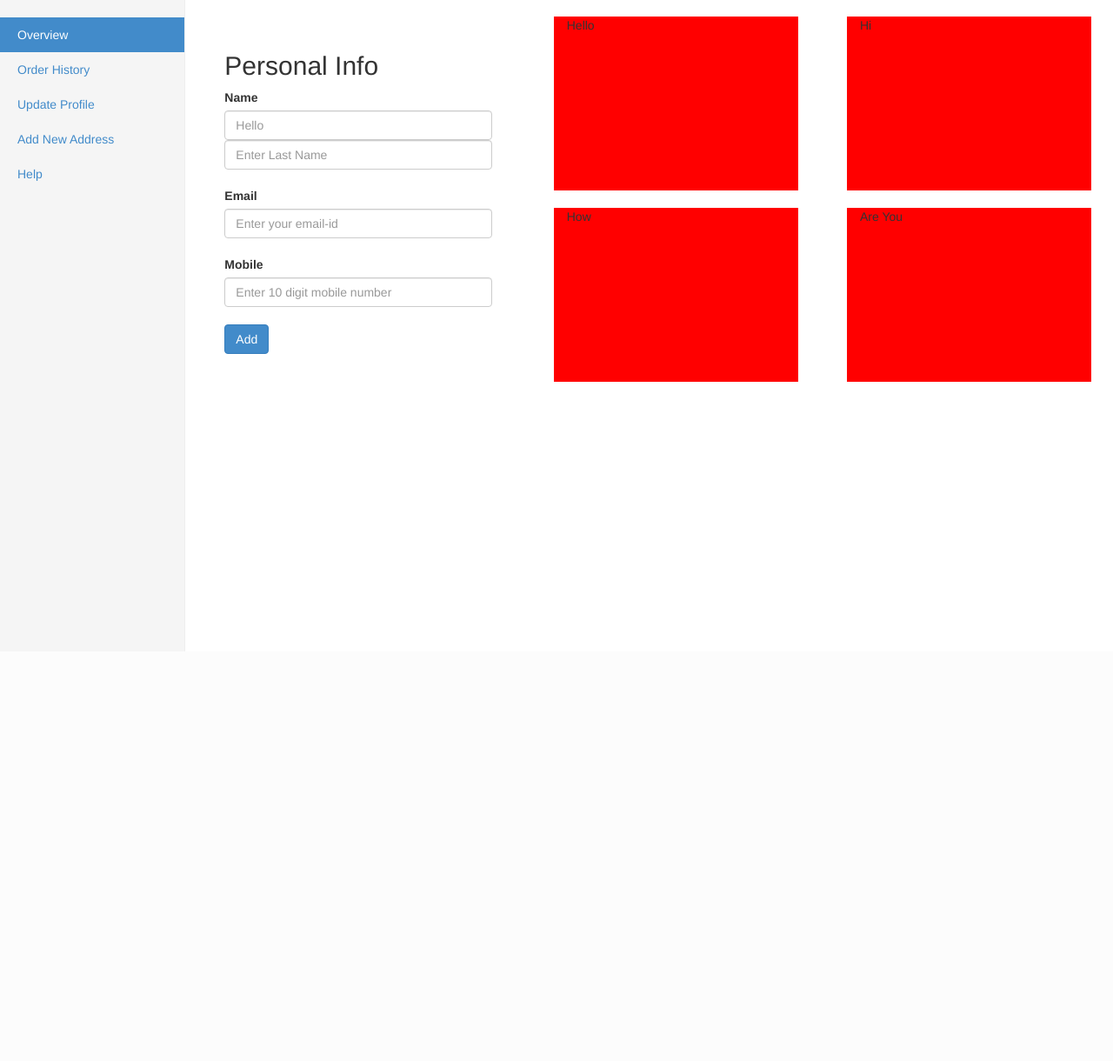
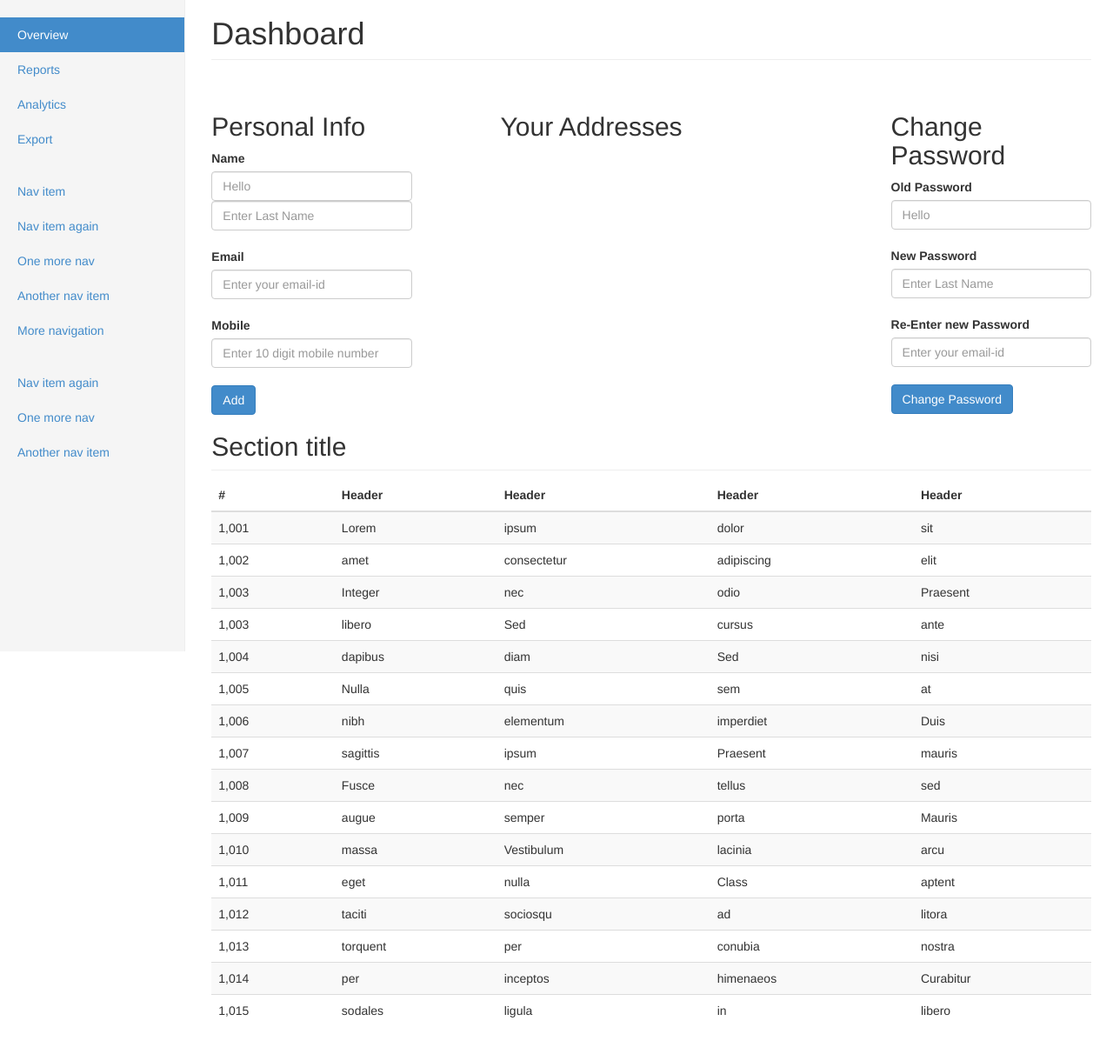
Before and after one commit to AbhinavTrips/framepicsSEN, a PHP site: page /dashboard.php in a window 1280 px wide. Shown: the part 51-1271 px from the top of the page at 87% size. Before the commit the page ends 800 px from the top, so only its background shows below. Run offline with PHP 8.4, Linux system fonts and the light colour scheme; some libraries are stand-ins or nearby versions.

Commit message:
Implemented on bootstrap dashboard theme. Personal Info, Addresses, Password change added

```diff
--- a/dashboard.php
+++ b/dashboard.php
@@ -1,3 +1,10 @@
+<?php
+include 'connection.php';
+require 'current_page.php';
+if(loggedin()){
+//echo $_SESSION['user_id'];
+}
+?>
 
 <!DOCTYPE html>
 <html lang="en">
@@ -22,8 +29,8 @@
 
     <!-- HTML5 shim and Respond.js IE8 support of HTML5 elements and media queries -->
     <!--[if lt IE 9]>
-      <script src="html5shiv.js"></script>
-      <script src="respond.min.js"></script>
+      <script src="https://oss.maxcdn.com/libs/html5shiv/3.7.0/html5shiv.js"></script>
+      <script src="https://oss.maxcdn.com/libs/respond.js/1.4.2/respond.min.js"></script>
     <![endif]-->
   </head>
 
@@ -59,38 +66,185 @@
         <div class="col-sm-3 col-md-2 sidebar">
           <ul class="nav nav-sidebar">
             <li class="active"><a href="#">Overview</a></li>
-            <li><a href="#">Order History</a></li>
-            <li><a href="#">Update Profile</a></li>
-            <li><a href="#">Add New Address</a></li>
-            <li><a href="#">Help</a></li>
+            <li><a href="#">Reports</a></li>
+            <li><a href="#">Analytics</a></li>
+            <li><a href="#">Export</a></li>
+          </ul>
+          <ul class="nav nav-sidebar">
+            <li><a href="">Nav item</a></li>
+            <li><a href="">Nav item again</a></li>
+            <li><a href="">One more nav</a></li>
+            <li><a href="">Another nav item</a></li>
+            <li><a href="">More navigation</a></li>
+          </ul>
+          <ul class="nav nav-sidebar">
+            <li><a href="">Nav item again</a></li>
+            <li><a href="">One more nav</a></li>
+            <li><a href="">Another nav item</a></li>
           </ul>
         </div>
         <div class="col-sm-9 col-sm-offset-3 col-md-10 col-md-offset-2 main">
-<!--          <h1 class="page-header">Dashboard</h1>
--->          <div class="col-md-4">
-		<?php include 'add_update.html';?>
+          <h1 class="page-header">Dashboard</h1>
+
+          <div class="row">
+			<div class="col-md-3">
+			  <?php
+				include 'add_update.html';
+ 			  ?>
+			</div>
+			<div class="col-md-4 col-md-offset-1"><br>
+				<div class="row">
+				<h2>Your Addresses</h2>
+					<?php require 'add.php'; ?>
+				</div><br>
+				<div class="row" id="defChange">
+				</div>
+			</div>
+
+			<div class="col-md-3 col-md-offset-1"><br>
+  				<?php
+				include 'update_pass.php';
+ 				 ?>
+			</div>
 		</div>
-		<div class="col-md-8">
 
-		<div class="row">
-		<div class="col-md-5 col-md-offset-1" style="height:200px;background-color:red">Hello</div>
-		<div class="col-md-5 col-md-offset-1" style="height:200px;background-color:red">Hi</div>
-		</div>
-		<div class="row" style="height:20px"></div>
-		<div class="row">
-		<div class="col-md-5 col-md-offset-1" style="height:200px;background-color:red">How</div>
-		<div class="col-md-5 col-md-offset-1" style="height:200px;background-color:red">Are You</div>
-		</div>
-		<?php /*include 'stored_add.php';*/?>
-		</div>
+          <h2 class="sub-header">Section title</h2>
+          <div class="table-responsive">
+            <table class="table table-striped">
+              <thead>
+                <tr>
+                  <th>#</th>
+                  <th>Header</th>
+                  <th>Header</th>
+                  <th>Header</th>
+                  <th>Header</th>
+                </tr>
+              </thead>
+              <tbody>
+                <tr>
+                  <td>1,001</td>
+                  <td>Lorem</td>
+                  <td>ipsum</td>
+                  <td>dolor</td>
+                  <td>sit</td>
+                </tr>
+                <tr>
+                  <td>1,002</td>
+                  <td>amet</td>
+                  <td>consectetur</td>
+                  <td>adipiscing</td>
+                  <td>elit</td>
+                </tr>
+                <tr>
+                  <td>1,003</td>
+                  <td>Integer</td>
+                  <td>nec</td>
+                  <td>odio</td>
+                  <td>Praesent</td>
+                </tr>
+                <tr>
+                  <td>1,003</td>
+                  <td>libero</td>
+                  <td>Sed</td>
+                  <td>cursus</td>
+                  <td>ante</td>
+                </tr>
+                <tr>
+                  <td>1,004</td>
+                  <td>dapibus</td>
+                  <td>diam</td>
+                  <td>Sed</td>
+                  <td>nisi</td>
+                </tr>
+                <tr>
+                  <td>1,005</td>
+                  <td>Nulla</td>
+                  <td>quis</td>
+                  <td>sem</td>
+                  <td>at</td>
+                </tr>
+                <tr>
+                  <td>1,006</td>
+                  <td>nibh</td>
+                  <td>elementum</td>
+                  <td>imperdiet</td>
+                  <td>Duis</td>
+                </tr>
+                <tr>
+                  <td>1,007</td>
+                  <td>sagittis</td>
+                  <td>ipsum</td>
+                  <td>Praesent</td>
+                  <td>mauris</td>
+                </tr>
+                <tr>
+                  <td>1,008</td>
+                  <td>Fusce</td>
+                  <td>nec</td>
+                  <td>tellus</td>
+                  <td>sed</td>
+                </tr>
+                <tr>
+                  <td>1,009</td>
+                  <td>augue</td>
+                  <td>semper</td>
+                  <td>porta</td>
+                  <td>Mauris</td>
+                </tr>
+                <tr>
+                  <td>1,010</td>
+                  <td>massa</td>
+                  <td>Vestibulum</td>
+                  <td>lacinia</td>
+                  <td>arcu</td>
+                </tr>
+                <tr>
+                  <td>1,011</td>
+                  <td>eget</td>
+                  <td>nulla</td>
+                  <td>Class</td>
+                  <td>aptent</td>
+                </tr>
+                <tr>
+                  <td>1,012</td>
+                  <td>taciti</td>
+                  <td>sociosqu</td>
+                  <td>ad</td>
+                  <td>litora</td>
+                </tr>
+                <tr>
+                  <td>1,013</td>
+                  <td>torquent</td>
+                  <td>per</td>
+                  <td>conubia</td>
+                  <td>nostra</td>
+                </tr>
+                <tr>
+                  <td>1,014</td>
+                  <td>per</td>
+                  <td>inceptos</td>
+                  <td>himenaeos</td>
+                  <td>Curabitur</td>
+                </tr>
+                <tr>
+                  <td>1,015</td>
+                  <td>sodales</td>
+                  <td>ligula</td>
+                  <td>in</td>
+                  <td>libero</td>
+                </tr>
+              </tbody>
+            </table>
+          </div>
         </div>
       </div>
     </div>
 
+
     <!-- Bootstrap core JavaScript
     ================================================== -->
     <!-- Placed at the end of the document so the pages load faster -->
-    <script src="jquery.min.js"></script>
+    <script src="https://ajax.googleapis.com/ajax/libs/jquery/1.11.0/jquery.min.js"></script>
     <script src="../../dist/js/bootstrap.min.js"></script>
     <script src="../../assets/js/docs.min.js"></script>
   </body>
```
